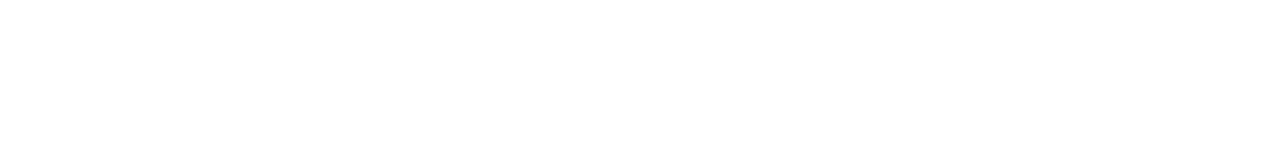
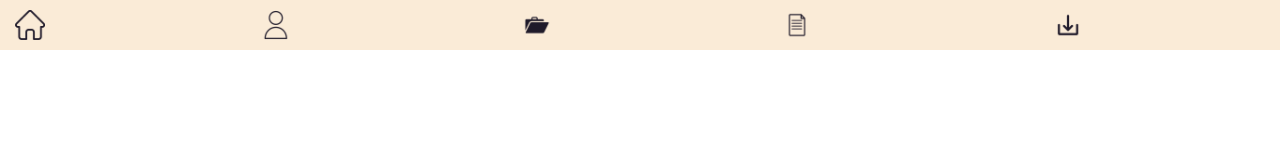
Before and after one commit to leticiaragonezi/Portfolio_Leticia_Ragonezi, a plain HTML site: page index/index.html in a window 1280 px wide. Drawn offline with nearby package versions, Linux system fonts and the light colour scheme.

Commit message:
Header
Criação de header responsível, porém ainda precisa de alguns ajustes. Conforme a tela vai aumentando eu queria que os elementos fossem centralizando para o meio da página.

```diff
--- a/index/index.html
+++ b/index/index.html
@@ -17,7 +17,28 @@
 </head>
 
 <body>
-
+    <header>
+        <!--Menu-->
+        <div class="rol align-items-center">
+            <div class="row justify-content-center">
+                <div class="col">
+                    <img src="imagens/home_ icon.png" alt="Home" class="home">
+                </div>
+                <div class="col">
+                    <img src="imagens/profile_icon.png" alt="Home" class="profile">
+                </div>
+                <div class="col">
+                    <img src="imagens/portfolio_icon.png" alt="Home" class="portfolio">
+                </div>
+                <div class="col">
+                    <img src="imagens/document_icon.png" alt="Home" class="cv">
+                </div>
+                <div class="col">
+                    <img src="imagens/download_icon.png" alt="Home" class="termo">
+                </div>
+            </div>
+        </div>
+    </header>
 </body>
 
 </html>
--- a/index/style.css
+++ b/index/style.css
@@ -0,0 +1,41 @@
+body {
+    border: none;
+    margin: 0;
+}
+
+header {
+    position: fixed;
+    background-color: antiquewhite;
+    width: 100%;
+    height: fit-content;
+}
+
+.home {
+    width: 30px;
+    height: 30px;
+    margin: 10px 10px 10px 15px;
+}
+
+.profile {
+    width: 30px;
+    height: 30px;
+    margin: 10px 10px 10px 0px;
+}
+
+.portfolio {
+    width: 30px;
+    height: 30px;
+    margin: 10px 10px 10px 0px;
+}
+
+.cv {
+    width: 30px;
+    height: 30px;
+    margin: 10px 10px 10px 0px;
+}
+
+.termo {
+    width: 30px;
+    height: 30px;
+    margin: 10px 0px 10px 10px;
+}
```
Also changed, not shown: index/imagens/document_icon.png (added), index/imagens/download_icon.png (added), index/imagens/home_ icon.png (added), index/imagens/portfolio_icon.png (added), index/imagens/profile_icon.png (added).
